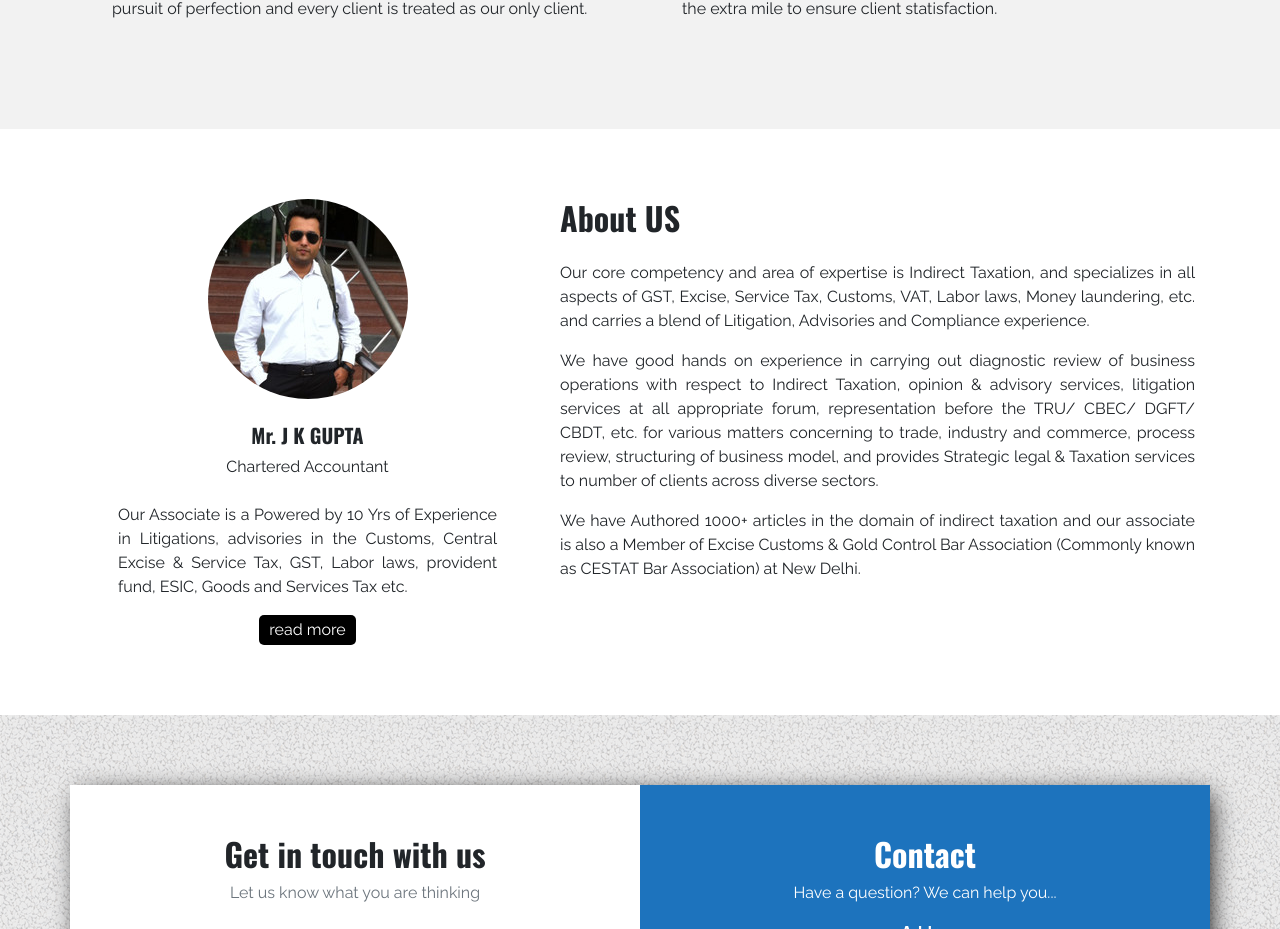
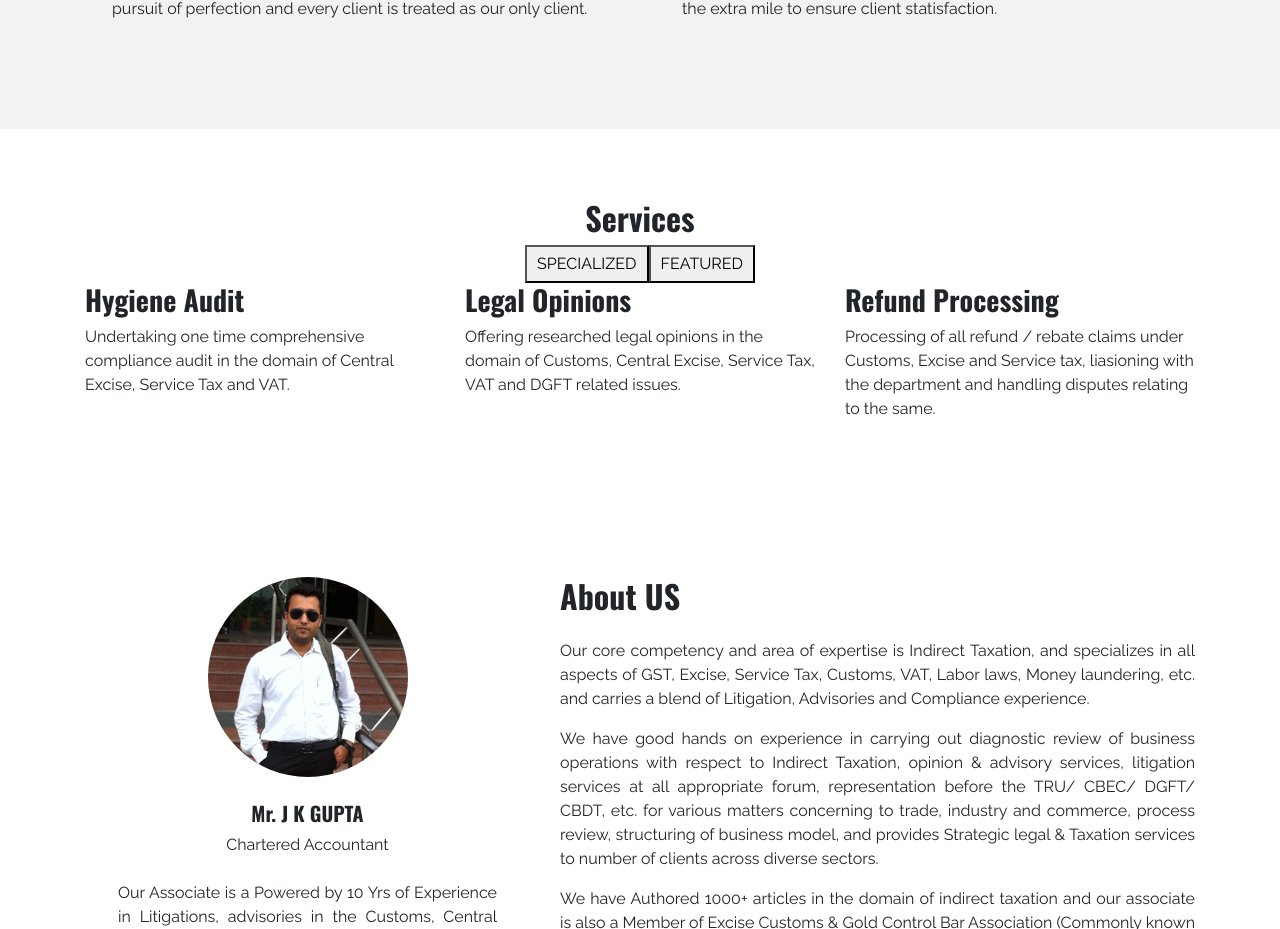
Before and after one commit to naveennvrgup/zen-ca-mail, a React (Create React App) app in the folder frontend/: page / in a window 1280 px wide. Shown: the part 1819-2748 px from the top of the page. Built offline with nearby package versions, Linux system fonts and the light colour scheme; no server answers; some icons are missing.

Commit message:
started services

```diff
--- a/frontend/src/main/main.js
+++ b/frontend/src/main/main.js
@@ -7,6 +7,7 @@ import Navbar from './navbar'
 import Aboutus from './aboutus'
 import Contactus from './contactus'
 import Footer from './footer'
+import Services from './services'
 
 export default class main extends Component {
     render() {
@@ -16,6 +17,7 @@ export default class main extends Component {
                 <Cover />
                 <Subscribe />
                 <Values />
+                <Services />
                 <Aboutus />
                 <Contactus />
                 <Footer />
--- /dev/null
+++ b/frontend/src/main/services.js
@@ -0,0 +1,134 @@
+import React, { Component } from 'react'
+
+export default class services extends Component {
+    state = {
+        stype: true
+    }
+
+    render() {
+        return (
+            <div id='services'>
+                <h2 className="text-center hf">Services</h2>
+                <div className="btns">
+                    <button
+                        onClick={() => this.setState({
+                            ...this.state,
+                            stype: true
+                        })}> SPECIALIZED</button>
+                    <button
+                        onClick={() => this.setState({
+                            ...this.state,
+                            stype: false
+                        })}> FEATURED</button>
+                </div>
+                <div className="container">
+                    {this.state.stype ? specialized : featured}
+                </div>
+            </div>
+        )
+    }
+}
+
+const specialized =
+    <div id="specialized">
+        <div className="row">
+            <div className="col-md-4">
+                <h3 className="hf">
+                    Hygiene Audit
+                </h3>
+                <p>
+                    Undertaking one time comprehensive compliance audit in the domain of Central Excise, Service Tax and VAT.
+                </p>
+            </div>
+            <div className="col-md-4">
+                <h3 className="hf">
+                    Legal Opinions
+                </h3>
+                <p>
+                    Offering researched legal opinions in the domain of Customs, Central Excise, Service Tax, VAT and DGFT related issues.
+                </p>
+            </div>
+            <div className="col-md-4">
+                <h3 className="hf">
+                    Refund Processing
+                </h3>
+                <p>
+                    Processing of all refund / rebate claims under Customs, Excise and Service tax, liasioning with the department and handling disputes relating to the same.
+                </p>
+            </div>
+        </div>
+    </div>
+
+
+const preventive =
+    <div>
+        <div className="h3 hf">
+            Preventive Consultancy
+        </div>
+        <p>
+            The aim of this package is to be with the clients 24x7 and to take care of the issues relating to their domain.
+        </p>
+        <h4 className="hf">
+            Scope:
+        </h4>
+        <ul>
+            <li>
+                Monthly/Quarterly checks by Professionals, covering 100% verification of all the connected records.
+            </li>
+            <li>
+                Procedural requirements and compliance thereof in respect to Central Excise, Cenvat Credit, Service Tax and VAT.
+            </li>
+            <li>
+                Periodical Preventive checks by the professionals and overall verification of compliance.
+            </li>
+            <li>
+                Chamber meeting and discussions on requirement basis on classification / valuation / entitlement / eligibility and other issues.
+            </li>
+            <li>
+                Updating with latest information from notifications, department clarifications, trade notices, judgments, and other sources.
+            </li>
+            <li>
+                Online replies to the queries on day to day basis on policy as well as routine issues.
+            </li>
+            <li>
+                Replying all departmental queries / audit paras / show cause notices.
+            </li>
+            <li>
+                Preparation of appeals and appearances before the original / appellate authorities.
+            </li>
+            <li>
+                Review of contracts and agreements to help mitigate the overall incidence of Tax.
+            </li>
+            <li>
+                Assistance in Maintenance of Registers and Records pertaining to Central Excise, Cenvat Credit, Service Tax and VAT.
+            </li>
+        </ul>
+    </div>
+
+const curative =
+    <div>
+        <h3 className='hf'>
+            Curative Consultancy
+        </h3>
+        <p>
+            This will suit those who believe more in fire fighting than installing a fire alarm i.e. as and when an issue emerges in the form of a show cause notice, etc., such issue will be handled by us throughout its course viz., adjudication, appeal, etc. Existing issues (show cause notices pending adjudication, appeal proceedings pending before various appellate authorities, etc) are also taken up in an appropriate manner.
+        </p>
+        <p>
+            The scope of this service would include preparation of replies, appearances, preparation and filing of stay petitions, appeals and appearances before the appellate authorities.
+        </p>
+        <p>
+            The fees of this service is decided on case to case basis depending on its merit, man & brain hour requirements and other relevant factors etc.
+        </p>
+    </div>
+
+const featured =
+    <div id="featured">
+        <div className="row">
+            <div className="col-md-6">
+                {preventive}
+            </div>
+            <div className="col-md-6">
+                {curative}
+            </div>
+        </div>
+    </div>
--- a/frontend/src/scss/app.scss
+++ b/frontend/src/scss/app.scss
@@ -25,6 +25,8 @@
 @import './main/footer.scss';
 @import './main/history.scss';
 @import './main/news.scss';
+@import './main/services.scss';
+
 .index {
     margin-top: $big-menubar-height;
 }
--- /dev/null
+++ b/frontend/src/scss/main/services.scss
@@ -0,0 +1,11 @@
+#services{
+    padding: $section-pad;
+
+    .btns{
+        text-align: center;
+    }
+    button{
+        padding: 5px 10px;
+
+    }
+}
```
